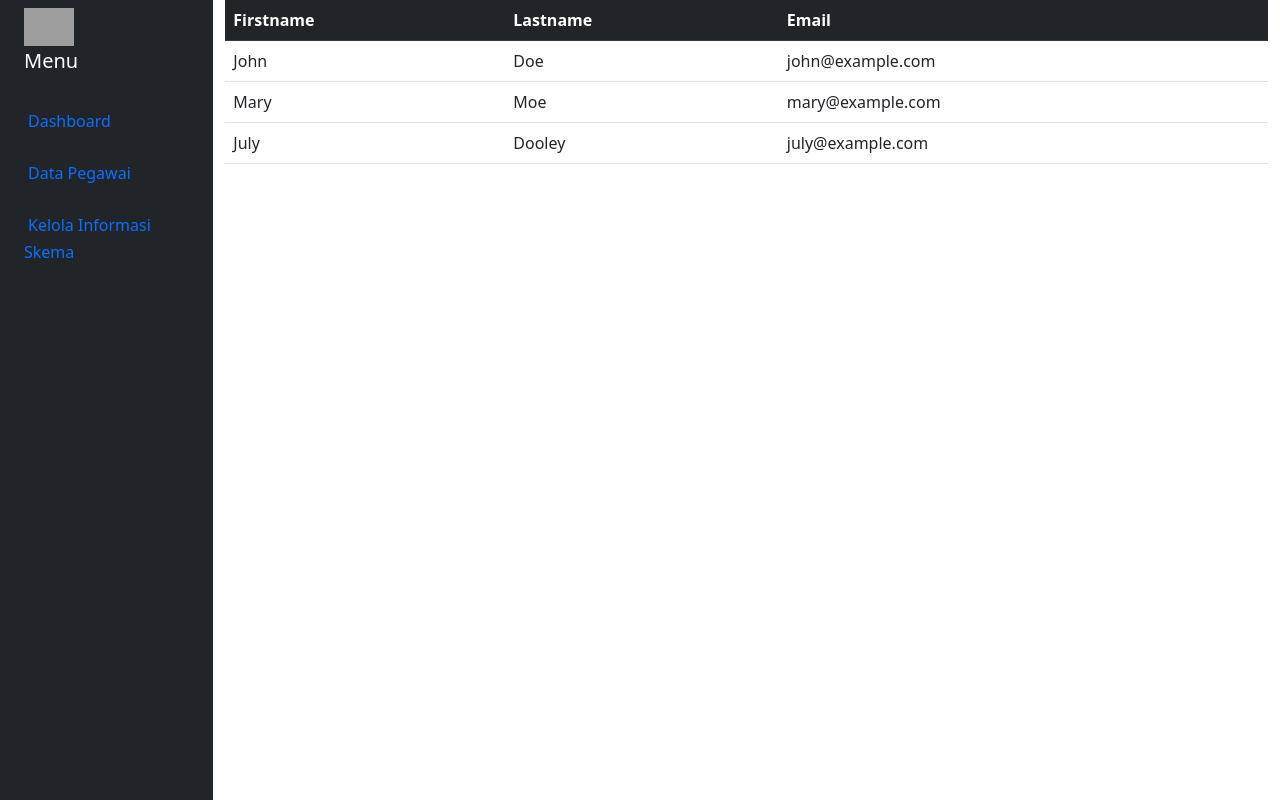
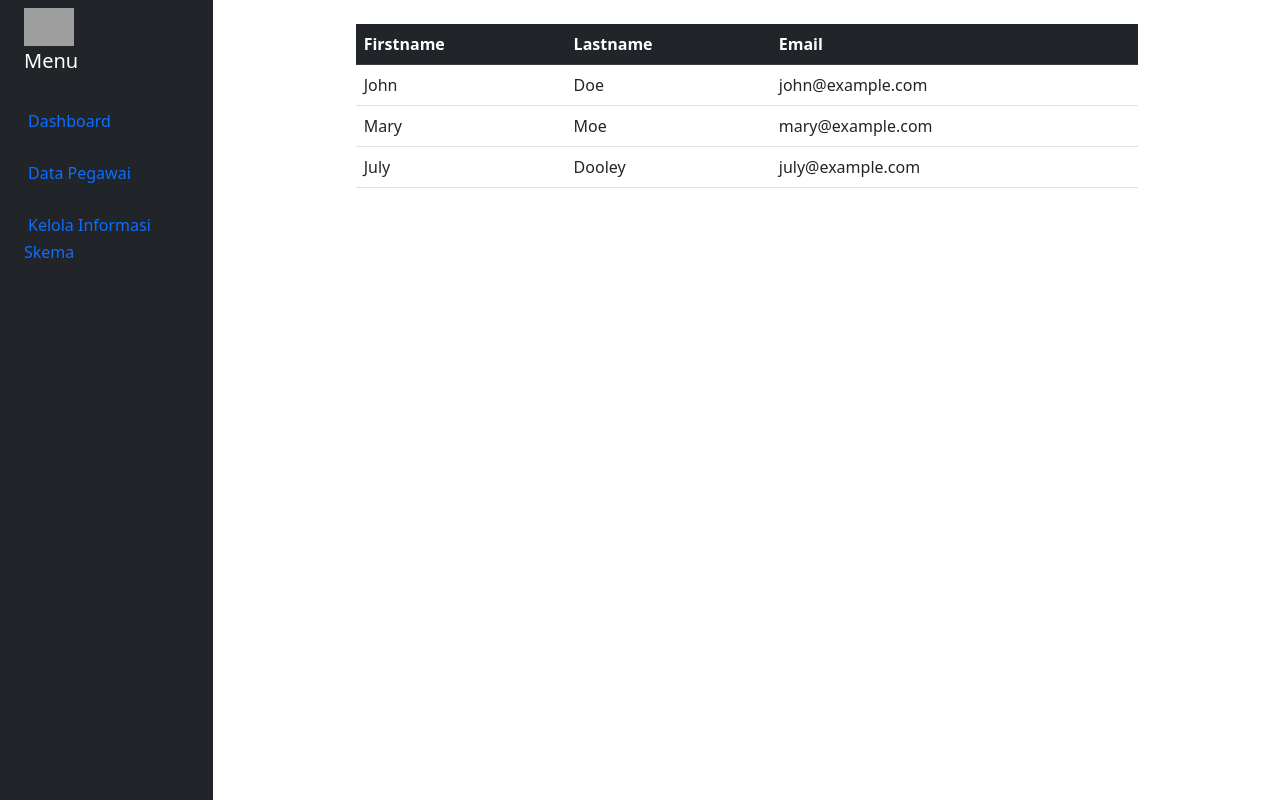
Before and after one commit to jalalbinotong/sim_lsp, a CodeIgniter app: page /simlsp/index.php/cdashboard/data_pegawai in a window 1280 px wide. Shown: the part 56-856 px from the top of the page. Run offline with CodeIgniter, Linux system fonts and the light colour scheme; grey boxes are pictures that could not be loaded.

Commit message:
update 1.9.1 (fix table postioning)
fix

```diff
--- a/application/views/data_pegawai.php
+++ b/application/views/data_pegawai.php
@@ -1,4 +1,4 @@
-<div class="col">
+<div class="col-9">
   <table class="table table-responsive">
       <thead class="table-dark">
         <tr>
--- a/application/views/tampilanawal.php
+++ b/application/views/tampilanawal.php
@@ -57,7 +57,9 @@
             } else {
                 echo '';
             }
-
+            ?>
+            <div class="d-flex justify-content-center  col mt-4">
+            <?php
             if (empty($konten)) {
                 echo '';
                 if (empty($beranda)) {
@@ -68,14 +70,14 @@
             } else {
                 echo $konten;
             }
-
+            ?>
+            </div>
+            <?php
             if (empty($tabel)) {
                 echo '';
             } else {
                 echo $tabel;
             }
-
-
             ?>
         </div>
     </div>
```
